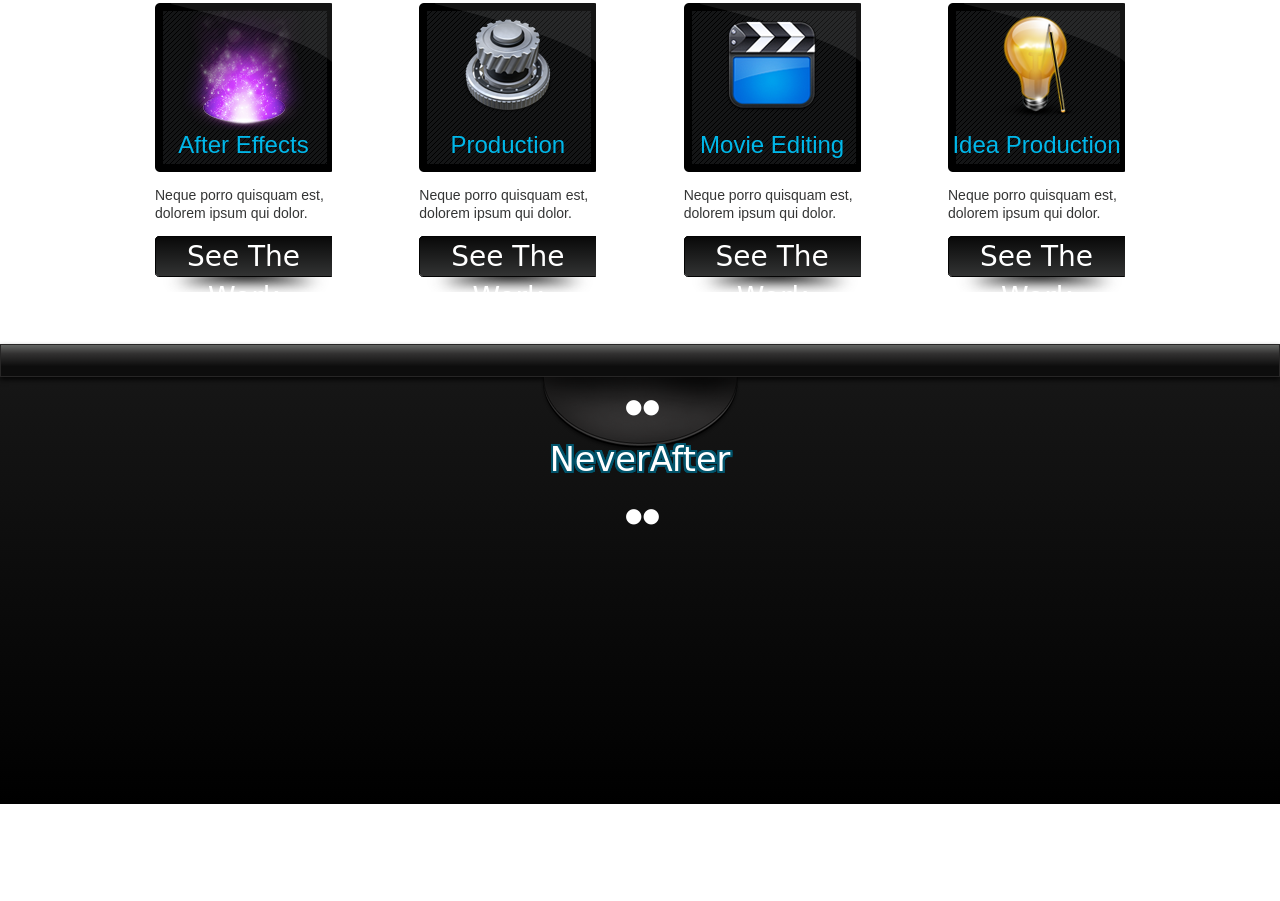
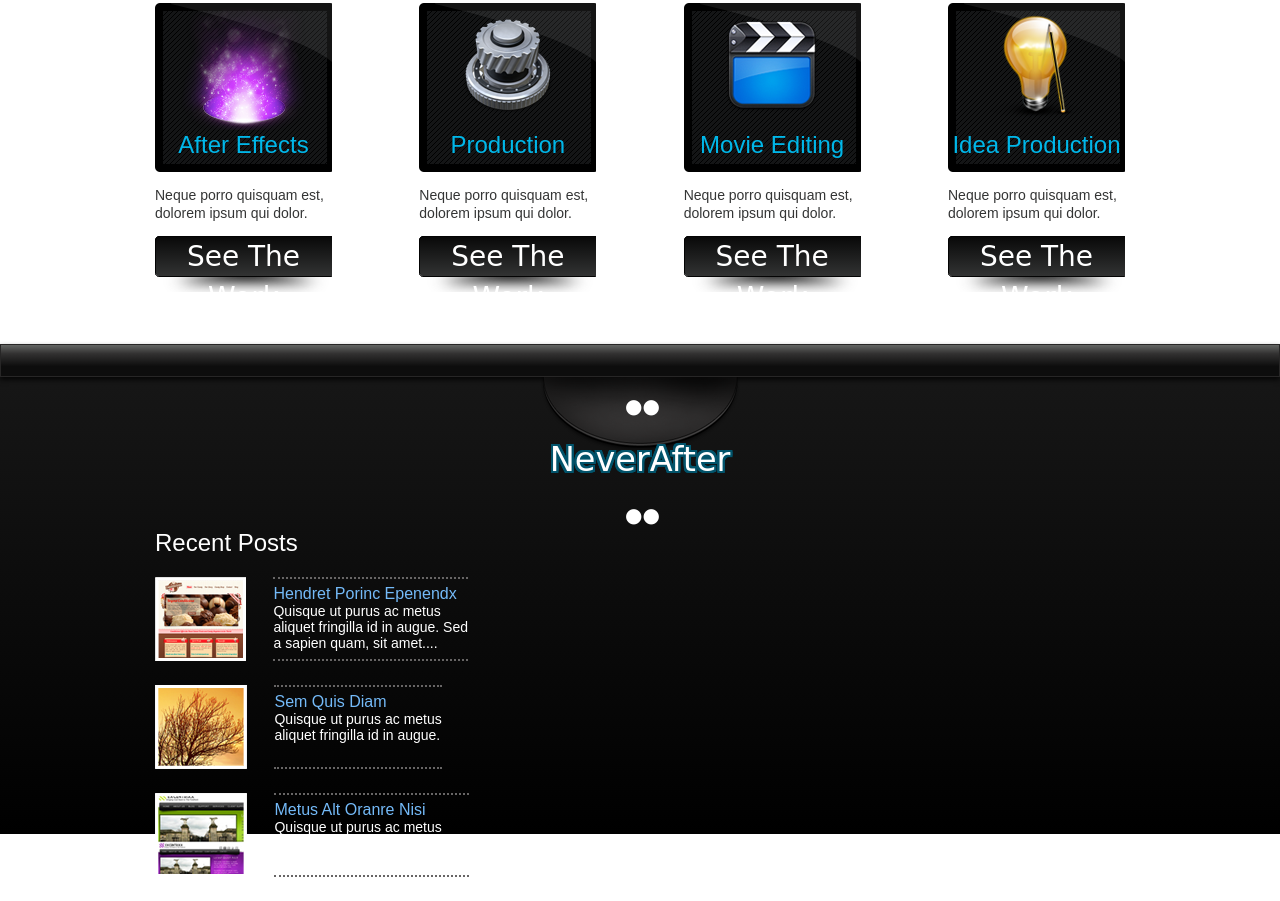
Before and after one commit to lelik759/lelik759.github.io, a plain HTML site: page GulpSass150317/index.html in a window 1280 px wide. Shown: the part 671-1572 px from the top of the page. Before the commit the page ends 1475 px from the top, so only its background shows below. Drawn offline with Linux system fonts and the light colour scheme; a web font is replaced by a local one.

Commit message:
Signed-off-by: lelik759 <llelik759@gmail.com>

```diff
--- a/GulpSass150317/index.html
+++ b/GulpSass150317/index.html
@@ -100,11 +100,47 @@
 		<div class="footer-logo">
 			<a href="#">NeverAfter</a>
 		</div>
+		<div class="wrapper">
+			<div class="footer-content">
+				<div class="footer-content-row">
+					<span class="footer-content-row__header">Recent Posts</span>
+					<img class="footer-content-row__img " src="img/candy.png" alt="foto">
+					<div class="footer-content-row-block">
+						<div class="footer-content-row-block__title">Hendret Porinc Epenendx</div>
+						<div class="footer-content-row-block__text">Quisque ut purus ac metus<br> aliquet 						fringilla id in augue. Sed<br>  a sapien quam, sit amet....
+						</div>
+					</div>
+					<img class="footer-content-row__img " src="img/tree.png" alt="foto">
+					<div class="footer-content-row-block">
+						<div class="footer-content-row-block__title">Sem Quis Diam</div>
+						<div class="footer-content-row-block__text">Quisque ut purus ac metus<br>  aliquet fringilla id in augue.
+						</div>
+					</div>
+					<img class="footer-content-row__img " src="img/excentrixx.png" alt="foto">
+					<div class="footer-content-row-block">
+						<div class="footer-content-row-block__title">Metus Alt Oranre Nisi</div>
+						<div class="footer-content-row-block__text">Quisque ut purus ac metus<br> aliquet 						fringilla id in augue. Sed<br>  a sapien quam, sit amet....
+						</div>
+					</div>
+				</div>
+				<div class="footer-content-row">
+
+				</div>
+				<div class="footer-content-row">
+
+				</div>
+			</div>
+		</div>
+
 	</footer>
+
+
+
+
+
 <script type="text/javascript" src="js/jquery-3.1.1.js"></script>
 <script type="text/javascript" src="js/jquery-migrate-3.0.0.min.js"></script>
 <script type="text/javascript" src="slick-1.6.0/slick/slick.min.js"></script>
-
 <script>
 	$(document).ready(function(){
 	  $('.single-item').slick({
@@ -113,7 +149,7 @@
 	  });
 	});
 
-	</script>
+</script>
 
 </body>
 </html>
--- a/GulpSass150317/style.scss
+++ b/GulpSass150317/style.scss
@@ -333,7 +333,7 @@ ul
 .footer
 {
 	width:100%;
-	height: 460px;
+	height: 490px;
 	background-color: #020202;
 	background-image: linear-gradient(to top, #000000 0%, #181818 100%);
 	text-align:center;
@@ -346,11 +346,59 @@ ul
 	   	height: 75px;
 	   	display: inline-block;
 	   	line-height:54px;
+	   	margin-bottom: 10px;
+
 
 	  }
 	  & a
 	  {
 			font-size:2.1rem;
+
+	  }
+
+	  &-content
+	  {
+	  	width: 100%;
+			display: flex;
+			justify-content: space-between;
+
+			&-row
+			{
+				width: 33%;
+				text-align: left;
+				&__header
+				{
+				display: block;
+				font-size: 1.5rem;
+				margin-bottom: 20px;
+				}
+				&__img
+				{
+					margin:0 23px 20px 0;
+				}
+				&-block
+				{
+					display: inline-block;
+					vertical-align: top;
+					height: 84px;
+					border-bottom: 2px dotted #676565;
+					border-top: 2px dotted #676565;
+					padding: 6px 0;
+					margin-bottom: 20px;
+					&__title
+					{
+						color: #74baf8;
+						font-size: 1rem;
+					}
+					&__text
+					{
+						font-size: 0.875rem;
+					}
+				}
+
+			}
+
+
 
 	  }
 }
```
Also changed, not shown: GulpSass150317/img/candy.png (added), GulpSass150317/img/excentrixx.png (added), GulpSass150317/img/tree.png (added), GulpSass150317/style.css.
